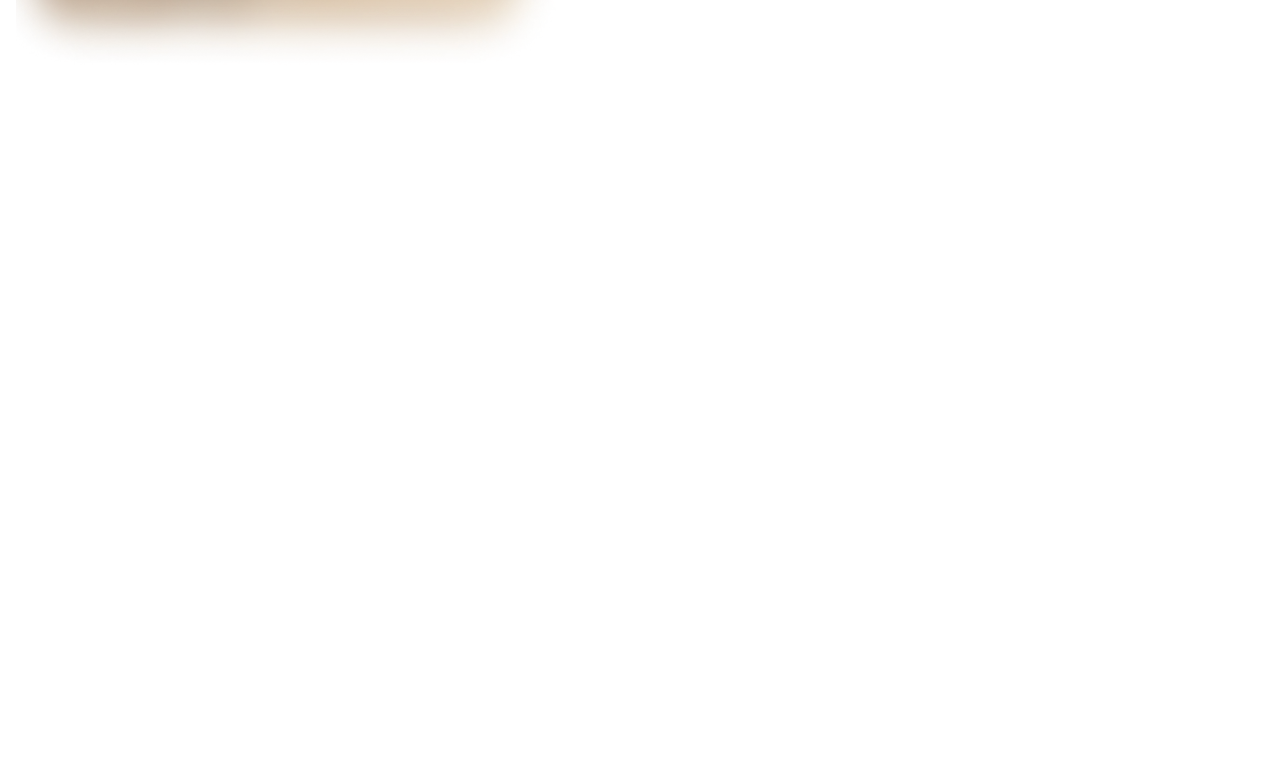
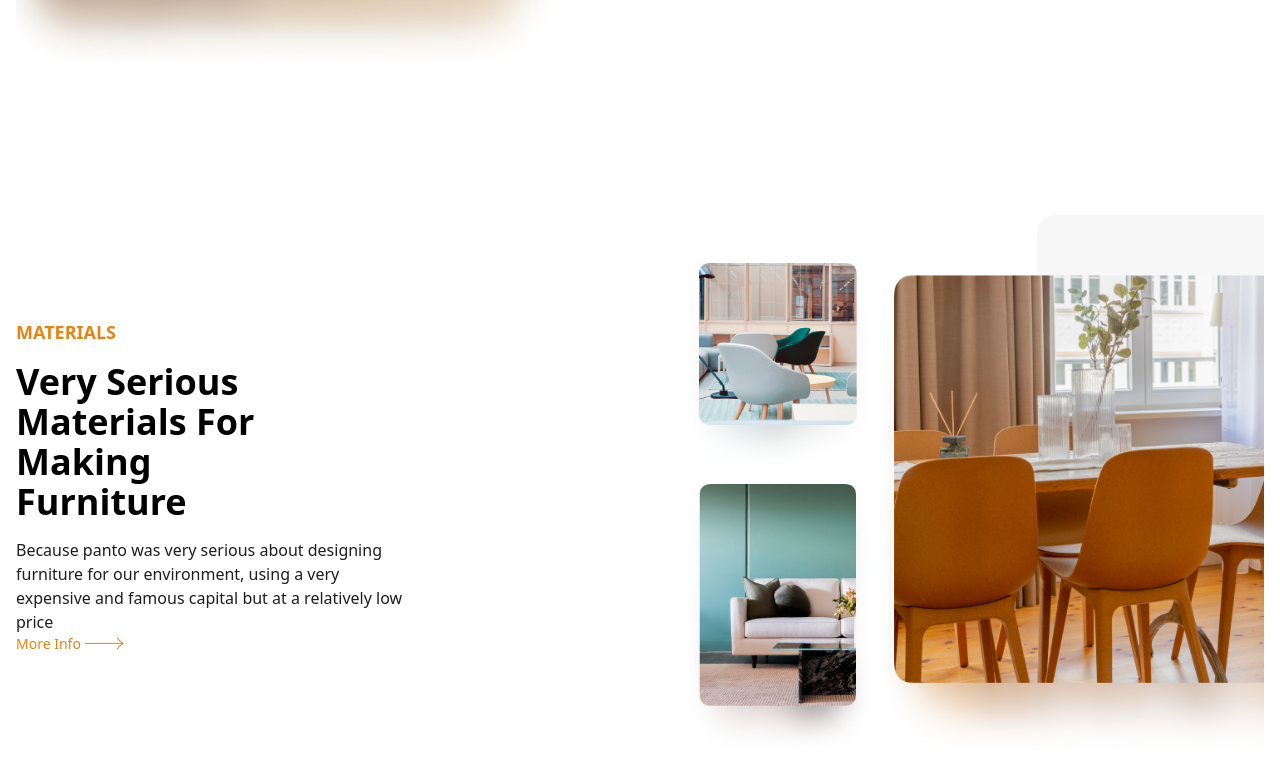
Before and after one commit to PavelRiajul/panto-furniture-landing-page, a React (Vite) app: page / in a window 1280 px wide. Shown: the part 2580-3353 px from the top of the page. Built offline with nearby package versions, Linux system fonts and the light colour scheme.

Commit message:
materials-section-complete

```diff
--- a/src/pages/home/Home.jsx
+++ b/src/pages/home/Home.jsx
@@ -1,6 +1,7 @@
 import Products from "../shop/Products"
 import Expriences from "./Expriences"
 import Hero from "./Hero"
+import Materials from "./Materials"
 import WhyChoose from "./WhyChoose"
 
 const Home = () => {
@@ -10,6 +11,7 @@
      <WhyChoose/>
      <Products hedline="Best Selling Product"/>
      <Expriences/>
+     <Materials/>
     </div>
   )
 }
--- /dev/null
+++ b/src/pages/home/Materials.jsx
@@ -0,0 +1,28 @@
+
+import Button from "../../components/Button"
+import materialImg1 from "../../assets/material1.png"
+import materialImg2 from "../../assets/material2.png"
+import materialImg3 from "../../assets/material3.png"
+const Materials = () => {
+  return (
+    <section className="section-container my-24 flex flex-col md:flex-row justify-between items-center gap-8 md:gap-20">
+    <div className="md:w-1/2 mx-auto">
+        <h3 className="uppercase text-lg font-semibold text-primary mb-4">Materials</h3>
+        <h2 className="capitalize text-4xl font-bold lg:w-1/2 mb-4">Very serious materials for making furniture</h2>
+        <p className="text-secondary dark:text-white lg:w-2/3">Because panto was very serious about designing furniture for our environment, using a very expensive and famous capital but at a relatively low price</p>
+        <Button text="More Info"/>
+    </div>
+    <div className="md:w-1/2 grid grid-cols-2 md:items-end items-center md:grid-cols-3">
+      <div>
+        <img src={materialImg1} alt="" />
+        <img src={materialImg2} alt="" />
+      </div>
+      <div className="md:col-span-2 col-span-1">
+        <img src={materialImg3} alt="" className="w-full md:h-[541px]" />
+      </div>
+    </div>
+</section>
+  )
+}
+
+export default Materials
```
